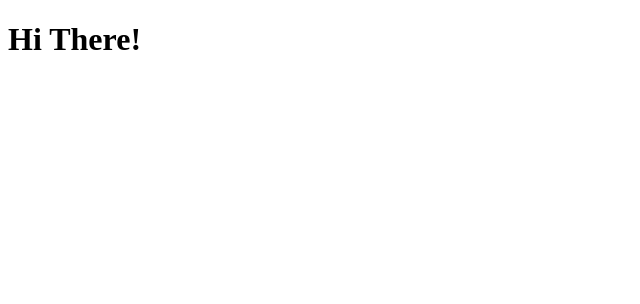
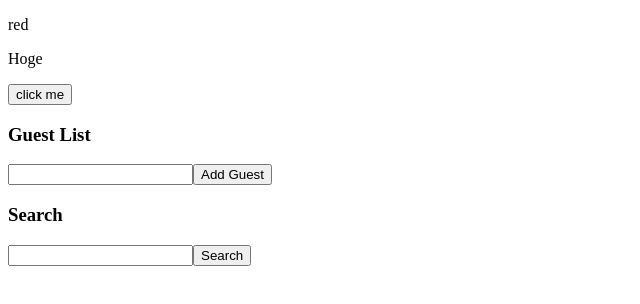
Before and after one commit to tg112/react, a React (Create React App) app: page / in a window 1280 px wide. Shown: the top 304 px of the page, without its empty margins (0-640 px from the left). Built offline with nearby package versions, Linux system fonts and the light colour scheme.

Commit message:
add: state and props

```diff
--- a/src/index.tsx
+++ b/src/index.tsx
@@ -1,11 +1,16 @@
-import ReactDOM from 'react-dom'
+import ReactDOM from 'react-dom';
+import Parent from './props/Parent';
+import List from './state/List';
+import Search from './state/Search';
 
 const App = () => {
-    return (
-        <div>
-          <h1>Hi There!</h1>
-        </div>
-    )
-}
+  return (
+    <div>
+      <Parent />
+      <List />
+      <Search />
+    </div>
+  );
+};
 
-ReactDOM.render(<App />, document.querySelector("#root"))
+ReactDOM.render(<App />, document.querySelector('#root'));
--- /dev/null
+++ b/src/props/Child.tsx
@@ -0,0 +1,16 @@
+import { FC } from 'react';
+
+type Props = {
+  color: string;
+  onClick: () => void;
+};
+
+export const Child: FC<Props> = ({ color, onClick, children }) => {
+  return (
+    <div>
+      <p>{color}</p>
+      <p>{children}</p>
+      <button onClick={onClick}>click me</button>
+    </div>
+  );
+};
--- /dev/null
+++ b/src/props/Parent.tsx
@@ -0,0 +1,15 @@
+import { FC } from 'react';
+import { Child } from './Child';
+
+const Parent: FC = () => {
+  const onClick = () => {
+    console.log('click');
+  };
+  return (
+    <Child color="red" onClick={onClick}>
+      Hoge
+    </Child>
+  );
+};
+
+export default Parent;
--- /dev/null
+++ b/src/state/List.tsx
@@ -0,0 +1,26 @@
+import { FC, useState } from 'react';
+
+const GuestList: FC = () => {
+  const [name, setName] = useState<string>('');
+  const [lists, setLists] = useState<string[]>([]);
+
+  const onClick = () => {
+    setName('');
+    setLists([...lists, name]);
+  };
+
+  return (
+    <div>
+      <h3>Guest List</h3>
+      <ul>
+        {lists.map((guest) => (
+          <li>{guest}</li>
+        ))}
+      </ul>
+      <input type="text" onChange={(e) => setName(e.target.value)} />
+      <button onClick={onClick}>Add Guest</button>
+    </div>
+  );
+};
+
+export default GuestList;
--- /dev/null
+++ b/src/state/Search.tsx
@@ -0,0 +1,44 @@
+import React, { FC, useState } from 'react';
+
+const users = [
+  { name: 'tom', age: 20 },
+  { name: 'mike', age: 21 },
+  { name: 'sam', age: 20 },
+];
+
+type User = {
+  name: string;
+  age: number;
+};
+
+const Search: FC = () => {
+  const [name, setName] = useState('');
+  const [user, setUser] = useState<User | undefined>();
+  const onClick = () => {
+    const foundUser = users.find((user) => {
+      return user.name === name;
+    });
+
+    setUser(foundUser);
+  };
+  return (
+    <div>
+      <h3>Search</h3>
+      {user && (
+        <>
+          <p>{user.name}</p>
+          <p>{user.age}</p>
+        </>
+      )}
+
+      <input
+        type="text"
+        value={name}
+        onChange={(e) => setName(e.target.value)}
+      />
+      <button onClick={onClick}>Search</button>
+    </div>
+  );
+};
+
+export default Search;
```
